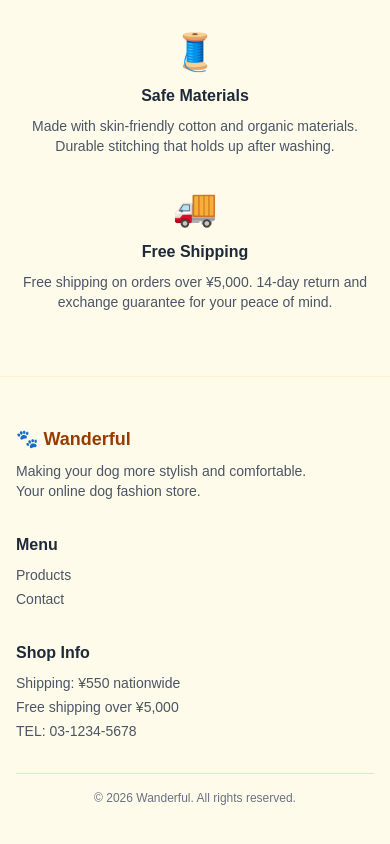
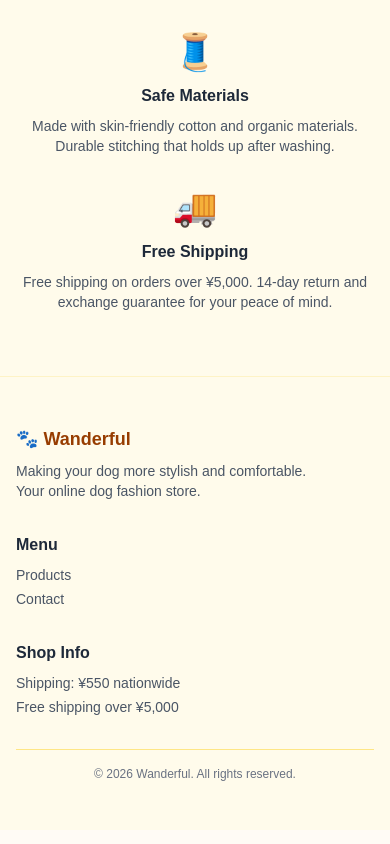
Before and after one commit to ytechworld92/dog-shop, a Next.js app: page /en in a window 390 px wide. Shown: the part 3023-3867 px from the top of the page. Built offline with nearby package versions, Linux system fonts and the light colour scheme.

Commit message:
fix: remove phone number from footer

```diff
--- a/src/components/Footer.tsx
+++ b/src/components/Footer.tsx
@@ -49,7 +49,6 @@ export function Footer({ lang, dict }: Props) {
             <ul className="mt-2 space-y-1 text-sm text-gray-600">
               <li>{dict.footer.shipping}</li>
               <li>{dict.footer.freeShipping}</li>
-              <li>{dict.footer.tel}</li>
             </ul>
           </div>
         </div>
```
